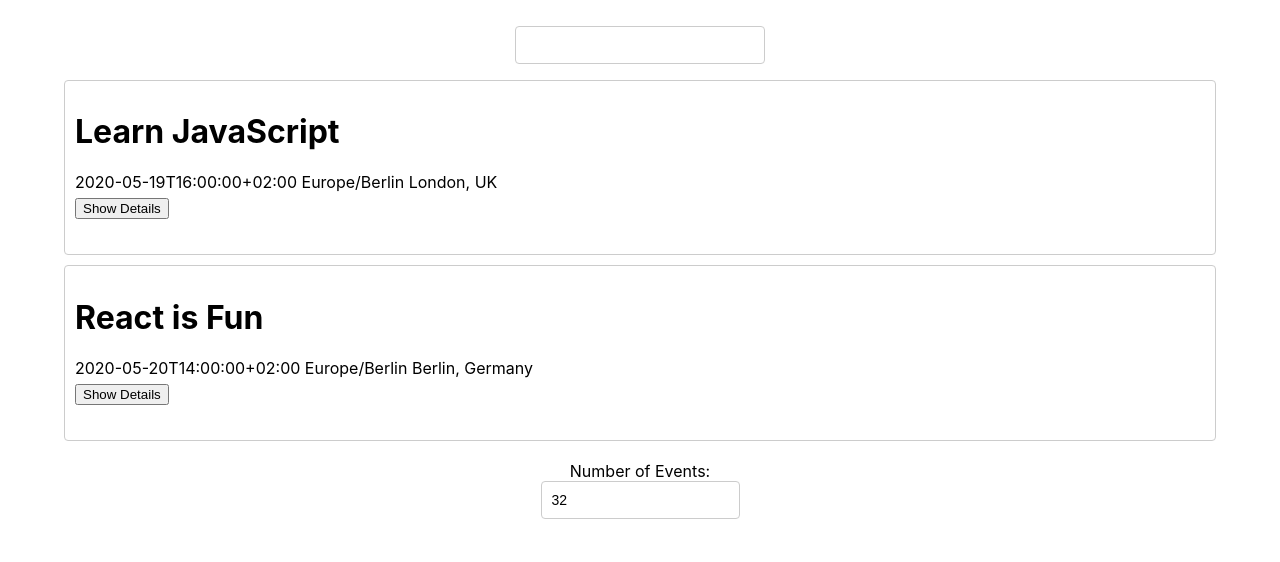
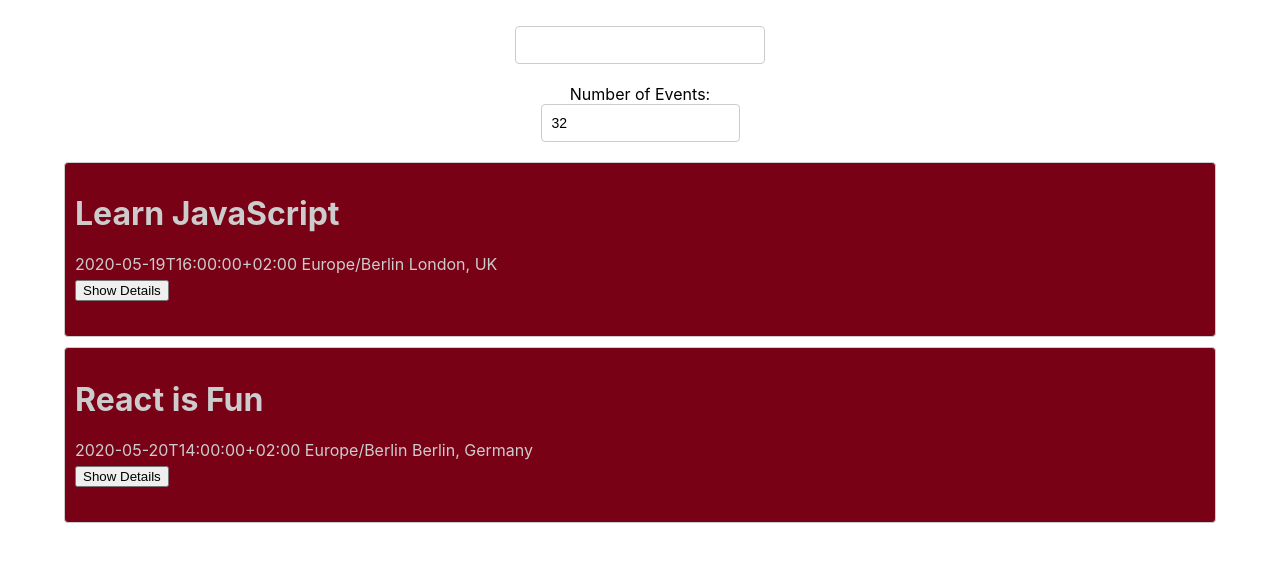
Before and after one commit to alexapenzes/meet, a React (Create React App) app: page / in a window 1280 px wide. Shown: the top 562 px of the page. Built offline with nearby package versions, Linux system fonts and the light colour scheme.

Commit message:
console.log

```diff
--- a/package.json
+++ b/package.json
@@ -8,8 +8,10 @@
     "@testing-library/react": "^13.4.0",
     "@testing-library/user-event": "^13.5.0",
     "axios": "^0.27.2",
+    "bootstrap": "^5.2.1",
     "nprogress": "^0.2.0",
     "react": "^18.2.0",
+    "react-bootstrap": "^2.5.0",
     "react-dom": "^18.2.0",
     "react-scripts": "5.0.1",
     "web-vitals": "^2.1.4",
--- a/src/App.css
+++ b/src/App.css
@@ -1,3 +1,10 @@
+/*burgundy: #780116
+yellow-red:#F7B538
+ochre:#DB7C26
+flame:#D8572A
+orangegoldengatebridge:#C32F27
+*/
+
 @import url(https://fonts.googleapis.com/css?family=Roboto:500);
 .App {
   text-align: center;
@@ -63,7 +70,7 @@ input[type="number"] {
 .suggestions > li {
   text-align: left;
   padding: 8px 6px 8px 10px;
-  background-color: #eee;
+  background-color: #D8572A;
   cursor: default;
 }
 
@@ -73,7 +80,7 @@ input[type="number"] {
 }
 
 .suggestions > li:hover {
-  background-color: #bcdcdb;
+  background-color: #F7B538;
 }
 
 .event {
@@ -83,6 +90,8 @@ input[type="number"] {
   border: 1px solid #ccc;
   border-radius: 4px;
   position: relative;
+  background-color: #780116;
+  color: #ccc;
 }
 
 .details-btn {
--- a/src/App.js
+++ b/src/App.js
@@ -1,33 +1,54 @@
-import React, { Component } from 'react';
-import './App.css';
-import EventList from './EventList';
-import CitySearch from './CitySearch';
-import NumberOfEvents from './NumberOfEvents';
-import { getEvents, extractLocations } from './api';
-import './nprogress.css';
+import React, { Component } from "react";
+import "./App.css";
+import EventList from "./EventList";
+import CitySearch from "./CitySearch";
+import NumberOfEvents from "./NumberOfEvents";
+import { getEvents, extractLocations } from "./api";
+import "./nprogress.css";
+import Container from "react-bootstrap/Container";
+import Row from "react-bootstrap/Row";
+import Col from "react-bootstrap/Col";
 
 class App extends Component {
   state = {
     events: [],
-    locations: []
-  }
+    locations: [],
+    locationSelected: "all",
+    numberOfEvents: 32,
+  };
 
-  updateEvents = (location) => {
+  updateEvents = (location, eventCount) => {
+    if (eventCount === undefined) {
+      eventCount = this.state.numberOfEvents;
+    } else this.setState({ numberOfEvents: eventCount });
+    if (location === undefined) {
+      location = this.state.locationSelected;
+    }
     getEvents().then((events) => {
-      const locationEvents = (location === 'all') ?
-        events :
-        events.filter((event) => event.location === location);
+      let locationEvents =
+        location === "all"
+          ? events
+          : events.filter((event) => event.location === location);
       this.setState({
-        events: locationEvents
+        events: locationEvents.slice(0, eventCount),
+        numberOfEvents: eventCount,
+        locationSelected: location,
       });
     });
+  };
+
+  setNumberOfEvents(value) {
+    this.setState({
+      numberOfEvents: value,
+    });
+    this.updateEvents(undefined, this.state.numberOfEvents);
   }
 
   componentDidMount() {
     this.mounted = true;
     getEvents().then((events) => {
       if (this.mounted) {
-      this.setState({ events, locations: extractLocations(events) });
+        this.setState({ events: events, locations: extractLocations(events) });
       }
     });
   }
@@ -39,9 +60,25 @@ class App extends Component {
   render() {
     return (
       <div className="App">
-        <CitySearch locations={this.state.locations} updateEvents={this.updateEvents}/>
-        <EventList events={this.state.events} />
-        <NumberOfEvents updateEvents={this.updateEvents} events={this.state.events}/>
+        <Container fluid>
+          <Row>
+            <Col>
+              <CitySearch
+                locations={this.state.locations}
+                updateEvents={this.updateEvents}
+              />
+            </Col>
+            <Col>
+              <NumberOfEvents
+                numberOfEvents={this.state.numberOfEvents}
+                setNumberOfEvents={this.setNumberOfEvents}
+              />
+            </Col>
+          </Row>
+          <Row>
+          <EventList events={this.state.events} />
+          </Row>
+        </Container>
       </div>
     );
   }
--- a/src/CitySearch.js
+++ b/src/CitySearch.js
@@ -9,6 +9,7 @@ class CitySearch extends Component {
 
   handleInputChanged = (event) => {
     const value = event.target.value;
+    this.setState({ showSuggestions: true });
     const suggestions = this.props.locations.filter((location) => {
       return location.toUpperCase().indexOf(value.toUpperCase()) > -1;
     });
--- a/src/api.js
+++ b/src/api.js
@@ -9,7 +9,7 @@
 
 import { mockData } from "./mockData";
 import axios from "axios";
-import NProgress from 'nprogress';
+import NProgress from "nprogress";
 
 export const extractLocations = (events) => {
   var extractLocations = events.map((event) => event.location);
@@ -22,6 +22,7 @@ export const getAccessToken = async () => {
   const tokenCheck = accessToken && (await checkToken(accessToken));
 
   if (!accessToken || tokenCheck.error) {
+    console.log("token not found");
     await localStorage.removeItem("access_token");
     const searchParams = new URLSearchParams(window.location.search);
     const code = await searchParams.get("code");
@@ -32,7 +33,7 @@ export const getAccessToken = async () => {
       const { authUrl } = results.data;
       return (window.location.href = authUrl);
     }
-    return code && getAccessToken(code);
+    return code && getToken(code);
   }
   return accessToken;
 };
@@ -40,7 +41,9 @@ export const getAccessToken = async () => {
 const getToken = async (code) => {
   const encodeCode = encodeURIComponent(code);
   const { access_token } = await fetch(
-      'https://ru2dlysfla.execute-api.eu-central-1.amazonaws.com/dev/api/token' + '/' + encodeCode
+    "https://ru2dlysfla.execute-api.eu-central-1.amazonaws.com/dev/api/token" +
+      "/" +
+      encodeCode
   )
     .then((res) => {
       return res.json();
@@ -58,7 +61,7 @@ const checkToken = async (accessToken) => {
   )
     .then((res) => res.json())
     .catch((error) => error.json());
-
+    console.log("result", result);
   return result;
 };
 
@@ -77,19 +80,23 @@ const removeQuery = () => {
 };
 
 export const getEvents = async () => {
+  console.log("getEvents");
   NProgress.start();
 
-
-    if (window.location.href.startsWith('http://localhost')) {
+  if (window.location.href.startsWith("http://localhost")) {
     NProgress.done();
     return mockData;
   }
 
   const token = await getAccessToken();
+  console.log("Token", token);
 
   if (token) {
     removeQuery();
-        const url = 'https://ru2dlysfla.execute-api.eu-central-1.amazonaws.com/dev/api/get-events' + '/' + token;
+    const url =
+      "https://ru2dlysfla.execute-api.eu-central-1.amazonaws.com/dev/api/get-events" +
+      "/" +
+      token;
     const result = await axios.get(url);
     if (result.data) {
       var locations = extractLocations(result.data.events);
```
Also changed, not shown: 1 other file (tests, documents, lock files or other folders). Lines whose indentation alone changed are shown as unchanged.
